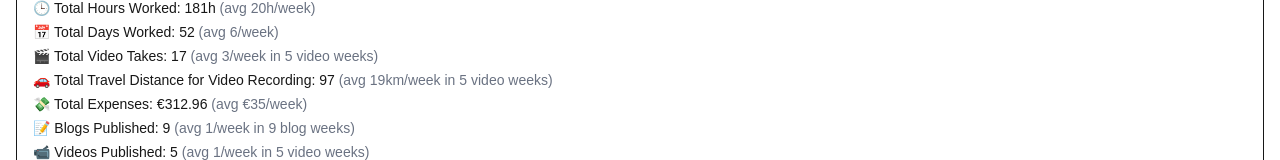
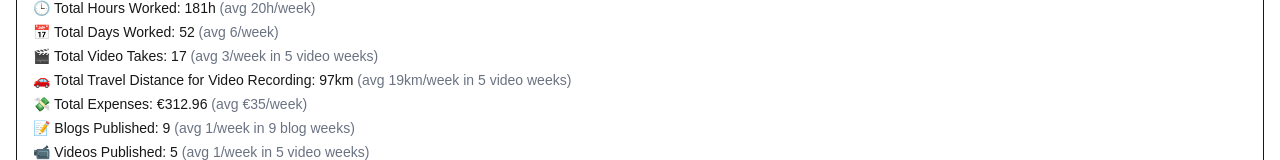
Before and after one commit to sampittko/creator-dashboard, a Next.js app: page / in a window 1280 px wide. Shown: the part 147-307 px from the top of the page. Built offline with nearby package versions, Linux system fonts and the light colour scheme.

Commit message:
chore: km unit

```diff
--- a/app/page.tsx
+++ b/app/page.tsx
@@ -66,7 +66,7 @@ export default function DashboardPage() {
             <span className="text-gray-500 dark:text-gray-400"> (avg {stats.averages.videoTakes}/week in {stats.videoWeeks} video weeks)</span>
           </li>
           <li>
-            🚗 Total Travel Distance for Video Recording: {stats.totalVideoKilometersTraveled}
+            🚗 Total Travel Distance for Video Recording: {stats.totalVideoKilometersTraveled}km
             <span className="text-gray-500 dark:text-gray-400"> (avg {stats.averages.videoKilometersTraveled}km/week in {stats.videoWeeks} video weeks)</span>
           </li>
           <li>
```
